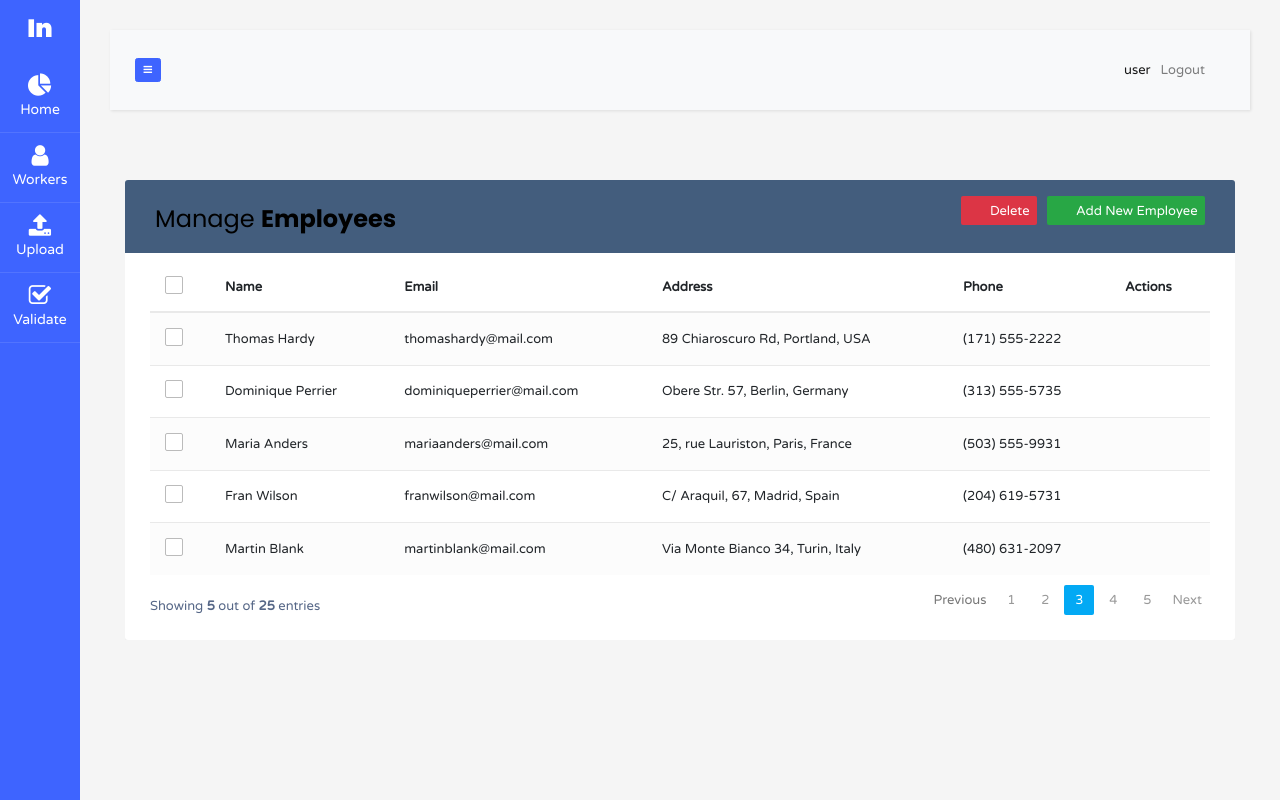
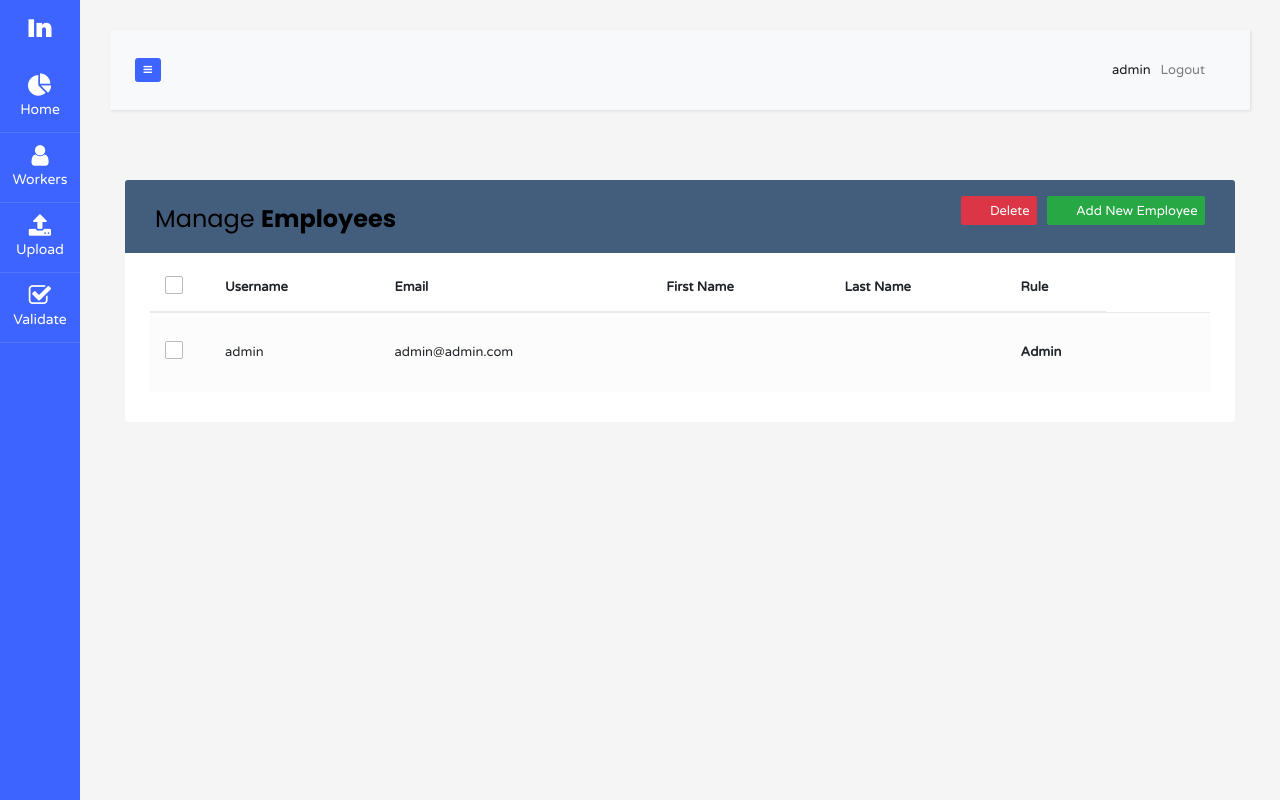
Before and after one commit to Oussi108/Infra, a Django app: page /workers/ in a window 1280 px wide. Run offline with Django 4.2, Linux system fonts and the light colour scheme; a user stored in the database is signed in; data comes from the database, SQL or seed files in the repository; both versions use the stored data as it was after the commit; some libraries are stand-ins or nearby versions.

Commit message:
user managment

```diff
--- a/InfraReader/settings.py
+++ b/InfraReader/settings.py
@@ -66,6 +66,9 @@ TEMPLATES = [
                 'django.template.context_processors.request',
                 'django.contrib.auth.context_processors.auth',
                 'django.contrib.messages.context_processors.messages',
+                'MainApp.context_processors.username_context',
+
+
             ],
         },
     },
--- /dev/null
+++ b/MainApp/context_processors.py
@@ -0,0 +1,2 @@
+def username_context(request):
+    return {'username': request.user.username if request.user.is_authenticated else None}
--- a/MainApp/urls.py
+++ b/MainApp/urls.py
@@ -5,7 +5,13 @@ urlpatterns = [
     path('data_visualization/', views.data_visualization_view, name='data_visualization'),
     path('home/', views.data_visualization_view, name='data_visualization'),
     path('workers/', views.Workers_managment_view, name='workers_managment'),
+    path('workers/<int:pk>', views.Workers_managment_edit_view, name='workers_edit'),
     path('login/', views.Login_infra_view, name='login'),
     path('Upload/', views.Upload_view, name='upload'),
     path('logout/', views.logout_user, name='logout'),
+    path('delete_users/', views.delete_users, name='delete_users'),
+    path('delete/<int:pk>/', views.delete_user, name='delete_user'),
+    path('add_employee/', views.add_employee, name='add_employee'),
+
+
 ]
--- a/MainApp/views.py
+++ b/MainApp/views.py
@@ -2,9 +2,13 @@ from django.shortcuts import render,redirect
 from django.http import HttpResponse
 from django.contrib import messages
 from django.contrib.auth.models import User
+from django.contrib.auth.models import Group
+
 from django.contrib.auth import authenticate,login,logout
 from django.urls import reverse
 from django.contrib.auth.decorators import login_required
+from django.shortcuts import get_object_or_404, redirect
+from django.contrib.auth.forms import UserCreationForm
 
 
 # Create your views here.
@@ -17,8 +21,100 @@ def data_visualization_view(request):
 
 @login_required(login_url="login")
 def Workers_managment_view(request):
+    users = User.objects.all()
+    groups = Group.objects.all()
+    context = {'groups': groups ,'users':users}
+    return render(request,'workers_managment.html',context)
+@login_required(login_url="login")
 
-    return render(request,'workers_managment.html')
+
+
+def Workers_managment_edit_view(request, pk):
+    user = get_object_or_404(User, id=pk)
+    groups = Group.objects.all()
+
+    if request.method == 'POST':
+        username = request.POST['username']
+        email = request.POST['email']
+        first_name = request.POST['first_name']
+        last_name = request.POST['last_name']
+        new_password = request.POST['password']
+        new_group_name = request.POST['role']
+
+        # Update user's information
+        user.username = username
+        user.email = email
+        user.first_name = first_name
+        user.last_name = last_name
+
+        if new_password:
+            user.set_password(new_password)  # Update password if provided
+
+        user.save()
+
+        # Remove user from old groups
+        user.groups.clear()
+
+        # Add user to the new group
+        new_group = Group.objects.get(name=new_group_name)
+        user.groups.add(new_group)
+
+        messages.success(request, 'User data updated successfully.')
+        return redirect('workers_managment')
+
+    context = {'user': user, 'groups': groups}
+    return render(request, 'workerEdit.html', context)
+
+
+def delete_users(request):
+    if request.method == 'POST':
+        user_ids_to_delete = request.GET.get('users', '').split(',')
+
+        # Perform the actual deletion of users
+        User.objects.filter(id__in=user_ids_to_delete).delete()
+
+    return redirect('workers_managment')  # Redirect to the workers management page
+
+
+
+
+def add_employee(request):
+    if request.method == 'POST':
+        # Extract data from the form
+        username = request.POST['username']
+        email = request.POST['email']
+        password = request.POST['password']
+        first_name = request.POST['first_name']
+        last_name = request.POST['last_name']
+        role = request.POST['role']  # Assuming 'role' is the name of the <select> element
+
+        # Create the new user
+        user = User.objects.create_user(
+            username=username,
+            email=email,
+            password=password,
+            first_name=first_name,
+            last_name=last_name
+        )
+
+        # Add the user to the selected group
+        group = Group.objects.get(name=role)
+        user.groups.add(group)
+
+        return redirect('workers_managment')  # Redirect to the workers management page
+
+    # If the request method is GET, render the workers_managment.html template
+    groups = Group.objects.all()
+    context = {'groups': groups}
+    return render(request, 'workers_managment.html', context)
+
+def delete_user(request, pk):
+    user = get_object_or_404(User, id=pk)
+    if request.method == 'POST':
+        user.delete()
+        return redirect('workers_managment')
+    # If the request method is not POST, return a simple response
+    return HttpResponse("Method Not Allowed", status=405)
 
 
 
--- a/Templates/Dashboard.html
+++ b/Templates/Dashboard.html
@@ -76,7 +76,7 @@
 
                 <li class="nav-item active">
 
-                    <a class="nav-link" href="#">user</a>
+                    <a class="nav-link" href="#">{{ username }}</a>
                 </li>
                 <li class="nav-item">
                     <a class="nav-link" href="{% url 'logout' %}">Logout</a>
--- a/Templates/workers_managment.html
+++ b/Templates/workers_managment.html
@@ -8,6 +8,12 @@
 
 
 <style>
+	.delete-btn {
+    border: none; /* Remove border */
+    background: none; /* Remove background color */
+    padding: 0; /* Remove padding */
+    cursor: pointer; /* Change cursor to pointer on hover */
+}
     body {
         color: #566787;
 		background: #f5f5f5;
@@ -255,6 +261,29 @@ $(document).ready(function(){
 		}
 	});
 });
+
+    $(document).ready(function() {
+        $('#deleteEmployeeModal').on('show.bs.modal', function(event) {
+            var modal = $(this);
+            var button = $(event.relatedTarget); // Button that triggered the modal
+            var form = modal.find('#deleteUsersForm'); // The form inside the modal
+
+            // Update the form action URL with the user IDs to delete
+            var userIDs = [];
+            $('input[name="users_to_delete[]"]:checked').each(function() {
+                userIDs.push($(this).val());
+            });
+            var actionURL = form.attr('action');
+            form.attr('action', actionURL + '?users=' + userIDs.join(','));
+
+            // Handle the form submission
+            modal.find('#deleteButton').click(function() {
+                form.submit();
+            });
+        });
+    });
+
+
 </script>
 
 
@@ -267,11 +296,37 @@ $(document).ready(function(){
 							<h2>Manage <b>Employees</b></h2>
 						</div>
 						<div class="col-xs-6">
+
+
 							<a href="#addEmployeeModal" class="btn btn-success" data-toggle="modal"><i class="material-icons">&#xE147;</i> <span>Add New Employee</span></a>
 							<a href="#deleteEmployeeModal" class="btn btn-danger" data-toggle="modal"><i class="material-icons">&#xE15C;</i> <span>Delete</span></a>
+
 						</div>
 					</div>
 				</div>
+				<div id="deleteEmployeeModal" class="modal fade">
+					<div class="modal-dialog">
+						<div class="modal-content">
+							<form id="deleteUsersForm" method="post" action="{% url 'delete_users' %}">
+								{% csrf_token %}
+								<div class="modal-header">
+									<h4 class="modal-title">Delete Employee</h4>
+									<button type="button" class="close" data-dismiss="modal" aria-hidden="true">&times;</button>
+								</div>
+								<div class="modal-body">
+									<p>Are you sure you want to delete the selected employees?</p>
+									<p class="text-warning"><small>This action cannot be undone.</small></p>
+								</div>
+								<div class="modal-footer">
+									<button type="button" class="btn btn-default" data-dismiss="modal">Cancel</button>
+									<input id="deleteButton" type="submit" class="btn btn-danger" value="Delete">
+								</div>
+							</form>
+						</div>
+					</div>
+				</div>
+
+
 				<table class="table table-striped table-hover">
 					<thead>
 						<tr>
@@ -281,136 +336,89 @@ $(document).ready(function(){
 									<label for="selectAll"></label>
 								</span>
 							</th>
-							<th>Name</th>
+							<th>Username</th>
 							<th>Email</th>
-							<th>Address</th>
-							<th>Phone</th>
-							<th>Actions</th>
+							<th>First Name</th>
+							<th>Last Name</th>
+							<th>Rule</th>
+
 						</tr>
 					</thead>
 					<tbody>
+						{% for user in users %}
 							<tr>
 								<td>
 									<span class="custom-checkbox">
-									<input type="checkbox" id="checkbox1" name="options[]" value="1">
-									<label for="checkbox1"></label>
+										<input type="checkbox" id="checkbox{{ user.id }}" name="users_to_delete[]" value="{{ user.id }}">
+										<label for="checkbox{{ user.id }}"></label>
 									</span>
 								</td>
-							<td>Thomas Hardy</td>
-							<td>thomashardy@mail.com</td>
-							<td>89 Chiaroscuro Rd, Portland, USA</td>
-							<td>(171) 555-2222</td>
+								<td>{{ user.username }}</td>
+								<td>{{ user.email }}</td>
+								<td>{{ user.first_name }}</td>
+								<td>{{ user.last_name }}</td>
 								<td>
-								<a href="#editEmployeeModal" class="edit" data-toggle="modal"><i class="material-icons" data-toggle="tooltip" title="Edit">&#xE254;</i></a>
-								<a href="#deleteEmployeeModal" class="delete" data-toggle="modal"><i class="material-icons" data-toggle="tooltip" title="Delete">&#xE872;</i></a>
+									{% for group in user.groups.all %}
+										<strong>{{ group.name }}</strong>
+									{% endfor %}
+								</td>
+								<td>
+									<a href="{% url 'workers_edit' pk=user.id %}" class="edit"><i class="material-icons" title="Edit">&#xE254;</i></a>
+									<form method="post" action="{% url 'delete_user' pk=user.id %}" onsubmit="return confirm('Are you sure you want to delete this user?');">
+										{% csrf_token %}
+										<button type="submit" class="delete-btn" title="Delete">
+											<i class="material-icons">&#xE872;</i>
+										</button>
+									</form>
 									</td>
 							</tr>
-						<tr>
-							<td>
-								<span class="custom-checkbox">
-									<input type="checkbox" id="checkbox2" name="options[]" value="1">
-									<label for="checkbox2"></label>
-								</span>
-							</td>
-							<td>Dominique Perrier</td>
-							<td>dominiqueperrier@mail.com</td>
-							<td>Obere Str. 57, Berlin, Germany</td>
-							<td>(313) 555-5735</td>
-							<td>
-								<a href="#editEmployeeModal" class="edit" data-toggle="modal"><i class="material-icons" data-toggle="tooltip" title="Edit">&#xE254;</i></a>
-								<a href="#deleteEmployeeModal" class="delete" data-toggle="modal"><i class="material-icons" data-toggle="tooltip" title="Delete">&#xE872;</i></a>
-							</td>
-						</tr>
-						<tr>
-							<td>
-								<span class="custom-checkbox">
-									<input type="checkbox" id="checkbox3" name="options[]" value="1">
-									<label for="checkbox3"></label>
-								</span>
-							</td>
-							<td>Maria Anders</td>
-							<td>mariaanders@mail.com</td>
-							<td>25, rue Lauriston, Paris, France</td>
-							<td>(503) 555-9931</td>
-							<td>
-								<a href="#editEmployeeModal" class="edit" data-toggle="modal"><i class="material-icons" data-toggle="tooltip" title="Edit">&#xE254;</i></a>
-								<a href="#deleteEmployeeModal" class="delete" data-toggle="modal"><i class="material-icons" data-toggle="tooltip" title="Delete">&#xE872;</i></a>
-							</td>
-						</tr>
-						<tr>
-							<td>
-								<span class="custom-checkbox">
-									<input type="checkbox" id="checkbox4" name="options[]" value="1">
-									<label for="checkbox4"></label>
-								</span>
-							</td>
-							<td>Fran Wilson</td>
-							<td>franwilson@mail.com</td>
-							<td>C/ Araquil, 67, Madrid, Spain</td>
-							<td>(204) 619-5731</td>
-							<td>
-								<a href="#editEmployeeModal" class="edit" data-toggle="modal"><i class="material-icons" data-toggle="tooltip" title="Edit">&#xE254;</i></a>
-								<a href="#deleteEmployeeModal" class="delete" data-toggle="modal"><i class="material-icons" data-toggle="tooltip" title="Delete">&#xE872;</i></a>
-							</td>
-						</tr>
-						<tr>
-							<td>
-								<span class="custom-checkbox">
-									<input type="checkbox" id="checkbox5" name="options[]" value="1">
-									<label for="checkbox5"></label>
-								</span>
-							</td>
-							<td>Martin Blank</td>
-							<td>martinblank@mail.com</td>
-							<td>Via Monte Bianco 34, Turin, Italy</td>
-							<td>(480) 631-2097</td>
-							<td>
-								<a href="#editEmployeeModal" class="edit" data-toggle="modal"><i class="material-icons" data-toggle="tooltip" title="Edit">&#xE254;</i></a>
-								<a href="#deleteEmployeeModal" class="delete" data-toggle="modal"><i class="material-icons" data-toggle="tooltip" title="Delete">&#xE872;</i></a>
-							</td>
-						</tr>
+						{% endfor %}
 					</tbody>
+
 				</table>
-				<div class="clearfix">
-					<div class="hint-text">Showing <b>5</b> out of <b>25</b> entries</div>
-					<ul class="pagination">
-						<li class="page-item disabled"><a href="#">Previous</a></li>
-						<li class="page-item"><a href="#" class="page-link">1</a></li>
-						<li class="page-item"><a href="#" class="page-link">2</a></li>
-						<li class="page-item active"><a href="#" class="page-link">3</a></li>
-						<li class="page-item"><a href="#" class="page-link">4</a></li>
-						<li class="page-item"><a href="#" class="page-link">5</a></li>
-						<li class="page-item"><a href="#" class="page-link">Next</a></li>
-					</ul>
-				</div>
+
 			</div>
 		</div>
     </div>
 	<!-- Edit Modal HTML -->
+	<!-- Add Employee Modal -->
 <div id="addEmployeeModal" class="modal fade">
     <div class="modal-dialog">
         <div class="modal-content">
-				<form>
+            <form method="post" action="{% url 'add_employee' %}">
+                {% csrf_token %}
                 <div class="modal-header">
                     <h4 class="modal-title">Add Employee</h4>
                     <button type="button" class="close" data-dismiss="modal" aria-hidden="true">&times;</button>
                 </div>
                 <div class="modal-body">
                     <div class="form-group">
-							<label>Name</label>
-							<input type="text" class="form-control" required>
+                        <label for="username">Username</label>
+                        <input type="text" id="username" name="username" class="form-control" required>
                     </div>
                     <div class="form-group">
-							<label>Email</label>
-							<input type="email" class="form-control" required>
+                        <label for="email">Email</label>
+                        <input type="email" id="email" name="email" class="form-control" required>
                     </div>
                     <div class="form-group">
-							<label>Address</label>
-							<textarea class="form-control" required></textarea>
+                        <label for="password">Password</label>
+                        <input type="password" id="password" name="password" class="form-control" required>
                     </div>
                     <div class="form-group">
-							<label>Phone</label>
-							<input type="text" class="form-control" required>
+                        <label for="first_name">First Name</label>
+                        <input type="text" id="first_name" name="first_name" class="form-control" required>
+                    </div>
+                    <div class="form-group">
+                        <label for="last_name">Last Name</label>
+                        <input type="text" id="last_name" name="last_name" class="form-control" required>
+                    </div>
+                    <div class="form-group">
+                        <label for="role">Role</label>
+                        <select id="role" name="role" class="form-control">
+							{% for group in groups %}
+								<option value="{{ group.name }}">{{ group.name }}</option>
+							{% endfor %}
+						</select>
                     </div>
                 </div>
                 <div class="modal-footer">
@@ -421,61 +429,10 @@ $(document).ready(function(){
         </div>
     </div>
 </div>
+
 	<!-- Edit Modal HTML -->
-	<div id="editEmployeeModal" class="modal fade">
-		<div class="modal-dialog">
-			<div class="modal-content">
-				<form>
-					<div class="modal-header">
-						<h4 class="modal-title">Edit Employee</h4>
-						<button type="button" class="close" data-dismiss="modal" aria-hidden="true">&times;</button>
-					</div>
-					<div class="modal-body">
-						<div class="form-group">
-							<label>Name</label>
-							<input type="text" class="form-control" required>
-						</div>
-						<div class="form-group">
-							<label>Email</label>
-							<input type="email" class="form-control" required>
-						</div>
-						<div class="form-group">
-							<label>Address</label>
-							<textarea class="form-control" required></textarea>
-						</div>
-						<div class="form-group">
-							<label>Phone</label>
-							<input type="text" class="form-control" required>
-						</div>
-					</div>
-					<div class="modal-footer">
-						<input type="button" class="btn btn-default" data-dismiss="modal" value="Cancel">
-						<input type="submit" class="btn btn-info" value="Save">
-					</div>
-				</form>
-			</div>
-		</div>
-	</div>
+
 	<!-- Delete Modal HTML -->
-	<div id="deleteEmployeeModal" class="modal fade">
-		<div class="modal-dialog">
-			<div class="modal-content">
-				<form>
-					<div class="modal-header">
-						<h4 class="modal-title">Delete Employee</h4>
-						<button type="button" class="close" data-dismiss="modal" aria-hidden="true">&times;</button>
-					</div>
-					<div class="modal-body">
-						<p>Are you sure you want to delete these Records?</p>
-						<p class="text-warning"><small>This action cannot be undone.</small></p>
-					</div>
-					<div class="modal-footer">
-						<input type="button" class="btn btn-default" data-dismiss="modal" value="Cancel">
-						<input type="submit" class="btn btn-danger" value="Delete">
-					</div>
-				</form>
-			</div>
-		</div>
-	</div>
+
 
 {% endblock %}
```
Also changed, not shown: Templates/workerEdit.html (added, +48 -0 lines), db.sqlite3. Lines whose indentation alone changed are shown as unchanged.
